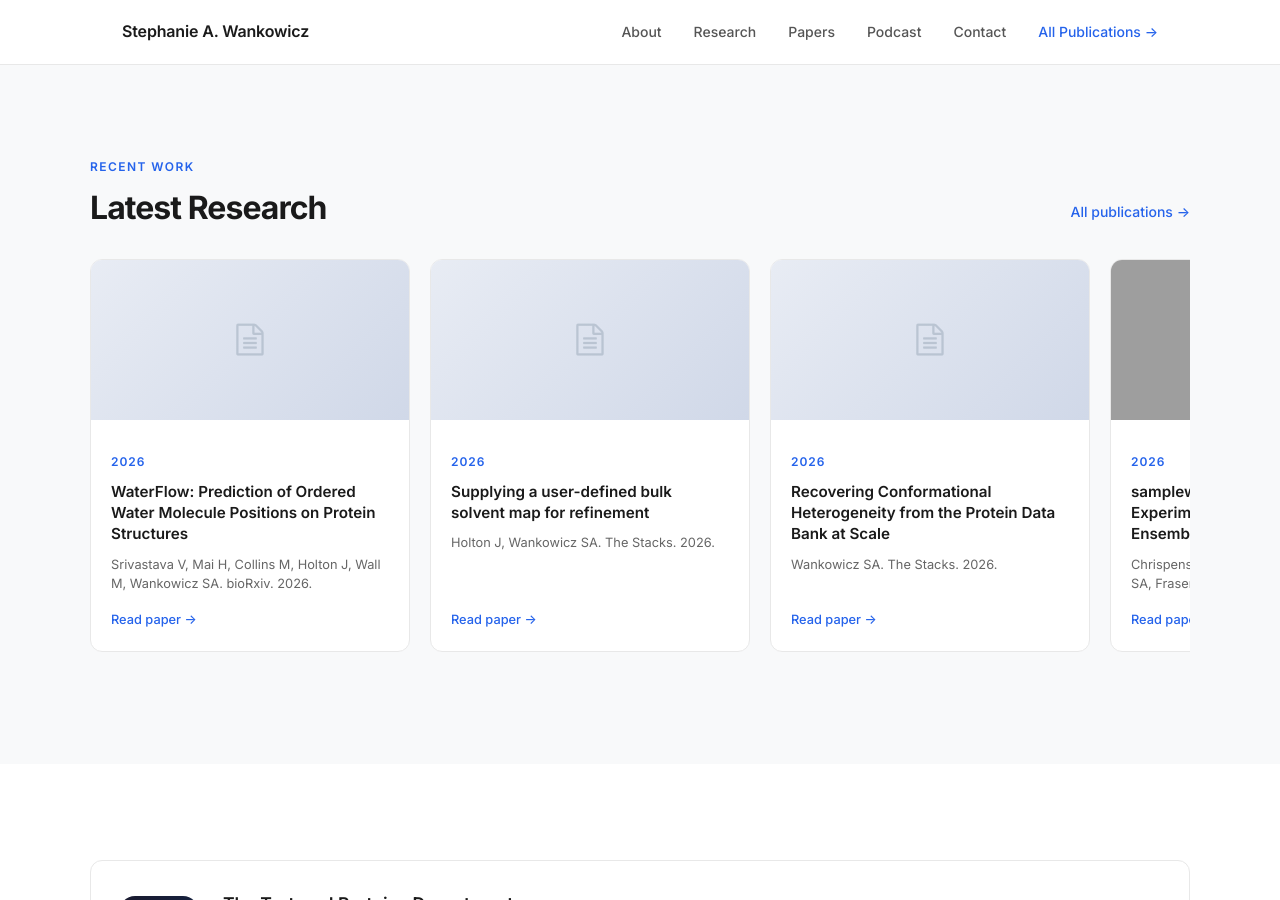
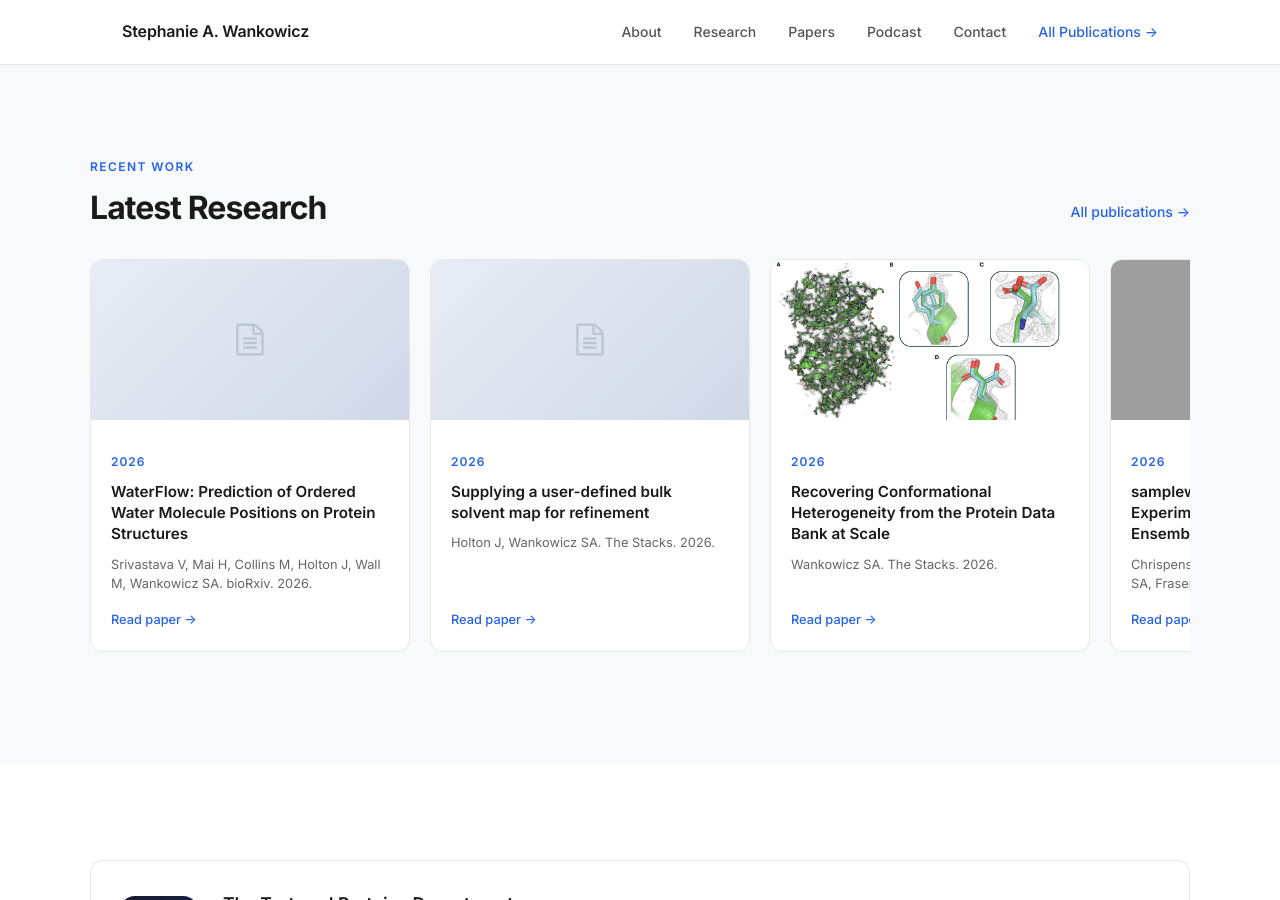
Before and after one commit to stephaniewankowicz/stephaniewankowicz.github.io, a Jekyll site: the page built from index.md, in a window 1280 px wide and 900 px high, scrolled down 1702 px. Built offline with Jekyll 4.4.1, drawn with Linux system fonts in a browser that asks for light colours; nearby versions of some CDN libraries; grey boxes are pictures that could not be loaded.

Commit message:
Add figure for Recovering Conformational Heterogeneity paper
Co-Authored-By: Claude Sonnet 4.6 <noreply@anthropic.com>

```diff
--- a/_data/publications.yml
+++ b/_data/publications.yml
@@ -11,6 +11,7 @@
 - title: "Recovering Conformational Heterogeneity from the Protein Data Bank at Scale"
   citation: "**Wankowicz SA**. *The Stacks*. 2026."
   date: '2026-08-10'
+  image: '/static/img/pub/2026_qfit_scale.jpg'
   pdf: 'https://thestacks.org/publications/qfit-at-scale'
 
 - title: "sampleworks: A Modular Platform for Experimentally Guided Biomolecular Ensemble Generation"
```
Also changed, not shown: static/img/pub/2026_qfit_scale.jpg (added).
